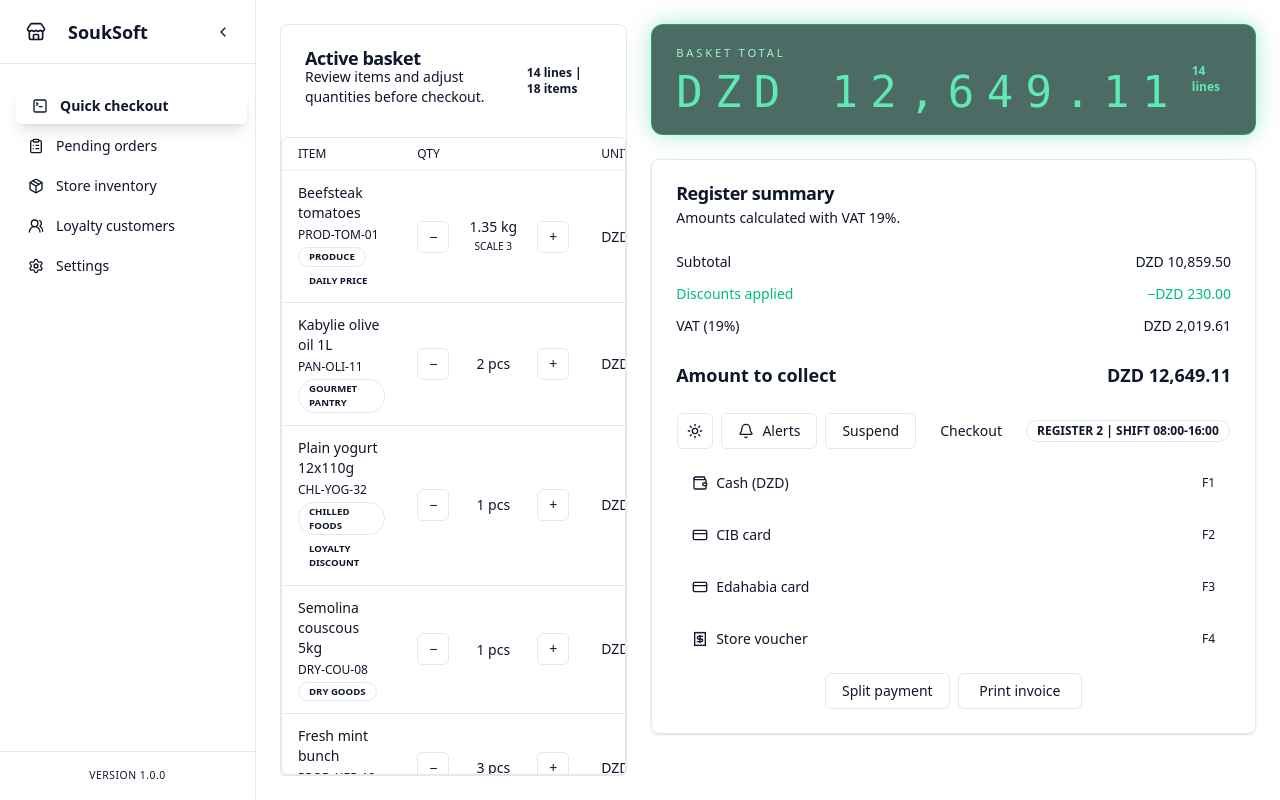
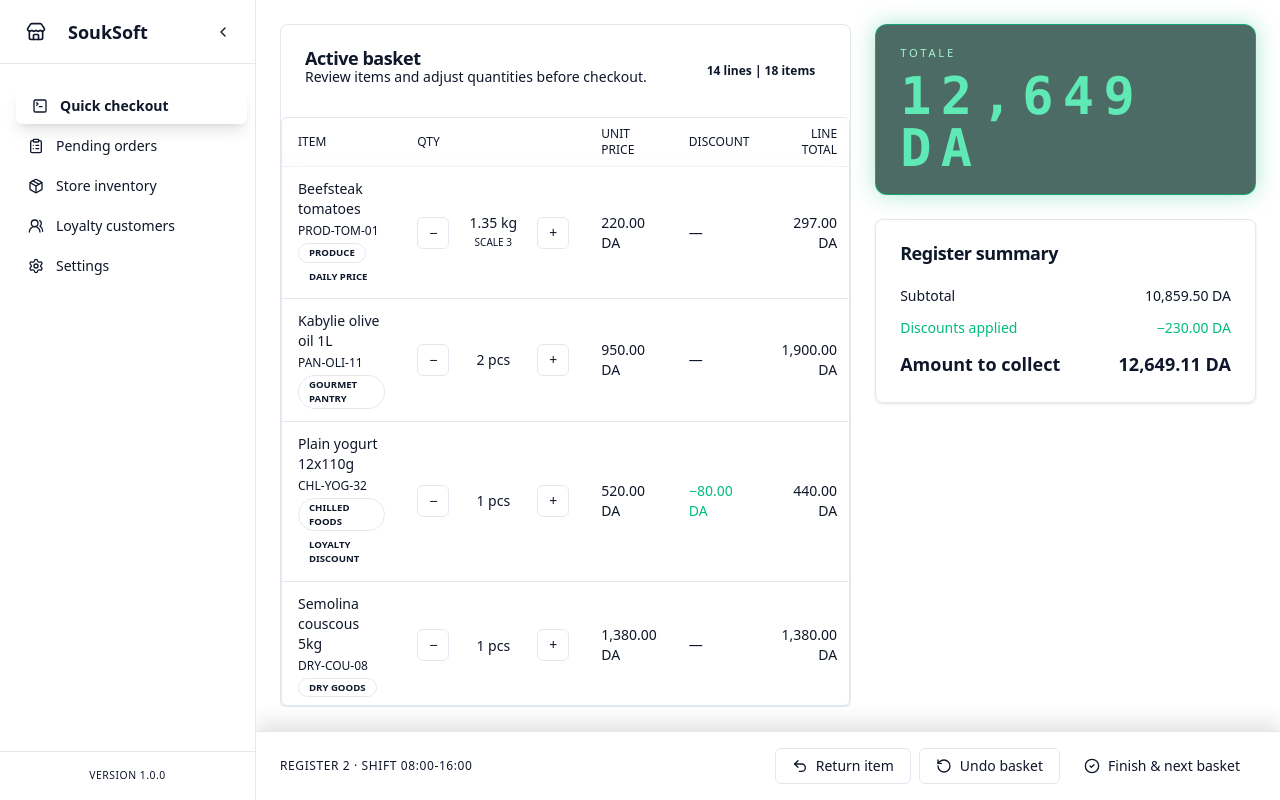
Before and after one commit to faroukchebaiki/SoukSoft, a React (Vite) app: page / in a window 1280 px wide. Built offline with nearby package versions, Linux system fonts and the light colour scheme.

Commit message:
feat: update currency formatting and improve checkout summary display

```diff
--- a/src/App.tsx
+++ b/src/App.tsx
@@ -8,12 +8,10 @@ import {
   inventorySnapshots,
   loyaltyMembers,
   navigation,
-  paymentMethods,
   pendingOrders,
   settingsOptions,
   VAT_RATE,
 } from "@/data/mockData";
-import { formatCurrency } from "@/lib/format";
 import { cn } from "@/lib/utils";
 import type { CheckoutTotals, Section } from "@/types";
 import { LoyaltyCustomers } from "@/pages/LoyaltyCustomers";
@@ -56,10 +54,13 @@ export default function App() {
     };
   }, []);
 
-  const totalDisplayValue = useMemo(
-    () => formatCurrency(totals.total),
-    [totals.total],
-  );
+  const totalDisplayValue = useMemo(() => {
+    const value = new Intl.NumberFormat("en-DZ", {
+      minimumFractionDigits: 0,
+      maximumFractionDigits: 0,
+    }).format(totals.total);
+    return `${value} DA`;
+  }, [totals.total]);
 
   const renderSection = () => {
     switch (activeSection) {
@@ -69,7 +70,6 @@ export default function App() {
             cartItems={cartItems}
             totals={totals}
             totalDisplayValue={totalDisplayValue}
-            paymentMethods={paymentMethods}
           />
         );
       case "Pending orders":
--- a/src/components/CheckoutSummaryPanel.tsx
+++ b/src/components/CheckoutSummaryPanel.tsx
@@ -1,52 +1,32 @@
-import { Bell } from "lucide-react";
-
-import { ThemeToggle } from "@/components/theme-toggle";
-import { Badge } from "@/components/ui/badge";
-import { Button } from "@/components/ui/button";
-import {
-  Card,
-  CardContent,
-  CardDescription,
-  CardFooter,
-  CardHeader,
-  CardTitle,
-} from "@/components/ui/card";
-import { Separator } from "@/components/ui/separator";
-import { VAT_RATE } from "@/data/mockData";
+import { Card, CardContent, CardHeader, CardTitle } from "@/components/ui/card";
 import { formatCurrency } from "@/lib/format";
-import type { CheckoutTotals, PaymentMethod } from "@/types";
+import type { CheckoutTotals } from "@/types";
 
 interface CheckoutSummaryPanelProps {
   totals: CheckoutTotals;
   totalDisplayValue: string;
-  paymentMethods: PaymentMethod[];
 }
 
 export function CheckoutSummaryPanel({
   totals,
   totalDisplayValue,
-  paymentMethods,
 }: CheckoutSummaryPanelProps) {
   return (
     <div className="space-y-6">
-      <div className="flex items-center justify-between rounded-xl border border-emerald-500/70 bg-emerald-950/70 px-6 py-5 text-emerald-300 shadow-[0_0_22px_rgba(16,185,129,0.35)]">
+      <div className="rounded-xl border border-emerald-500/70 bg-emerald-950/70 px-6 py-5 text-emerald-300 shadow-[0_0_22px_rgba(16,185,129,0.35)]">
         <div className="flex flex-col gap-2">
           <span className="text-[0.7rem] font-medium uppercase tracking-[0.25em] text-emerald-200">
-            Basket total
+            Totale
           </span>
-          <span className="font-mono text-4xl tracking-[0.28em] leading-none sm:text-[2.75rem]">
+          <span className="font-mono text-5xl font-bold tracking-[0.18em] leading-none sm:text-[3.25rem]">
             {totalDisplayValue}
           </span>
         </div>
-        <Badge variant="secondary">{totals.lines} lines</Badge>
       </div>
 
       <Card>
         <CardHeader>
           <CardTitle>Register summary</CardTitle>
-          <CardDescription>
-            Amounts calculated with VAT {VAT_RATE * 100}%.
-          </CardDescription>
         </CardHeader>
         <CardContent className="space-y-3 text-sm">
           <div className="flex items-center justify-between">
@@ -59,47 +39,11 @@ export function CheckoutSummaryPanel({
               <span>−{formatCurrency(totals.discounts)}</span>
             </div>
           ) : null}
-          <div className="flex items-center justify-between">
-            <span>VAT ({VAT_RATE * 100}%)</span>
-            <span>{formatCurrency(totals.vat)}</span>
-          </div>
-          <Separator />
           <div className="flex items-center justify-between text-lg font-semibold">
             <span>Amount to collect</span>
             <span>{formatCurrency(totals.total)}</span>
           </div>
         </CardContent>
-        <CardFooter className="flex flex-col gap-4">
-          <div className="flex flex-wrap items-center justify-between gap-2">
-            <div className="flex flex-wrap items-center gap-2">
-              <ThemeToggle />
-              <Button variant="outline" className="gap-2">
-                <Bell className="h-4 w-4" />
-                Alerts
-              </Button>
-              <Button variant="outline">Suspend</Button>
-              <Button>Checkout</Button>
-            </div>
-            <Badge variant="outline" className="hidden uppercase sm:inline-flex">
-              Register 2 | Shift 08:00-16:00
-            </Badge>
-          </div>
-          {paymentMethods.map(({ label, icon: Icon }, index) => (
-            <Button key={label} className="w-full justify-between">
-              <span className="flex items-center gap-2">
-                <Icon className="h-4 w-4" />
-                {label}
-              </span>
-              <span className="text-xs uppercase text-muted-foreground">
-                F{index + 1}
-              </span>
-            </Button>
-          ))}
-          <div className="grid gap-2 sm:grid-cols-2">
-            <Button variant="outline">Split payment</Button>
-            <Button variant="outline">Print invoice</Button>
-          </div>
-        </CardFooter>
       </Card>
     </div>
   );
--- a/src/data/mockData.ts
+++ b/src/data/mockData.ts
@@ -165,7 +165,7 @@ export const cartItems: CartItem[] = [
 ];
 
 export const paymentMethods: PaymentMethod[] = [
-  { label: "Cash (DZD)", icon: Wallet },
+  { label: "Cash (DA)", icon: Wallet },
   { label: "CIB card", icon: CreditCard },
   { label: "Edahabia card", icon: CreditCard },
   { label: "Store voucher", icon: Receipt },
--- a/src/lib/format.ts
+++ b/src/lib/format.ts
@@ -1,11 +1,11 @@
 import type { UnitType } from "@/types";
 
 export function formatCurrency(value: number) {
-  return new Intl.NumberFormat("en-DZ", {
-    style: "currency",
-    currency: "DZD",
+  const formatted = new Intl.NumberFormat("en-DZ", {
     minimumFractionDigits: 2,
+    maximumFractionDigits: 2,
   }).format(value);
+  return `${formatted} DA`;
 }
 
 export function formatQuantity(value: number, unit: UnitType) {
--- a/src/pages/QuickCheckout.tsx
+++ b/src/pages/QuickCheckout.tsx
@@ -1,3 +1,5 @@
+import { CheckCircle2, Edit2, RotateCcw, Trash2, Undo2 } from "lucide-react";
+
 import { CheckoutSummaryPanel } from "@/components/CheckoutSummaryPanel";
 import { Button } from "@/components/ui/button";
 import {
@@ -9,25 +11,24 @@ import {
 } from "@/components/ui/card";
 import { Badge } from "@/components/ui/badge";
 import { formatCurrency, formatQuantity } from "@/lib/format";
-import type { CartItem, CheckoutTotals, PaymentMethod } from "@/types";
+import type { CartItem, CheckoutTotals } from "@/types";
 
 interface QuickCheckoutProps {
   cartItems: CartItem[];
   totals: CheckoutTotals;
   totalDisplayValue: string;
-  paymentMethods: PaymentMethod[];
 }
 
 export function QuickCheckout({
   cartItems,
   totals,
   totalDisplayValue,
-  paymentMethods,
 }: QuickCheckoutProps) {
   return (
-    <main className="grid h-full min-h-0 flex-1 gap-6 overflow-hidden px-6 py-6 lg:grid-cols-[3fr_2fr]">
-      <section className="flex h-full min-h-0 flex-col overflow-hidden">
-        <Card className="flex h-full min-h-0 flex-col">
+    <div className="flex h-full flex-col">
+      <main className="grid flex-1 gap-6 overflow-hidden px-6 py-6 lg:grid-cols-[3fr_2fr]">
+        <section className="flex h-full min-h-0 flex-col overflow-hidden">
+          <Card className="flex h-full min-h-0 flex-col">
           <CardHeader className="flex flex-col gap-2 sm:flex-row sm:items-center sm:justify-between">
             <div>
               <CardTitle>Active basket</CardTitle>
@@ -49,6 +50,7 @@ export function QuickCheckout({
                     <th className="px-4 py-2 font-medium">Unit price</th>
                     <th className="px-4 py-2 font-medium">Discount</th>
                     <th className="px-4 py-2 font-medium text-right">Line total</th>
+                    <th className="px-4 py-2 font-medium text-right">Actions</th>
                   </tr>
                 </thead>
                 <tbody className="divide-y divide-border bg-background">
@@ -114,6 +116,26 @@ export function QuickCheckout({
                         <td className="px-4 py-3 text-right font-medium">
                           {formatCurrency(lineTotal)}
                         </td>
+                        <td className="px-4 py-3">
+                          <div className="flex justify-end gap-2">
+                            <Button
+                              variant="outline"
+                              size="icon"
+                              className="h-8 w-8"
+                              aria-label={`Edit ${item.name}`}
+                            >
+                              <Edit2 className="h-4 w-4" />
+                            </Button>
+                            <Button
+                              variant="destructive"
+                              size="icon"
+                              className="h-8 w-8"
+                              aria-label={`Delete ${item.name}`}
+                            >
+                              <Trash2 className="h-4 w-4" />
+                            </Button>
+                          </div>
+                        </td>
                       </tr>
                     );
                   })}
@@ -124,13 +146,31 @@ export function QuickCheckout({
         </Card>
       </section>
 
-      <aside className="h-full">
-        <CheckoutSummaryPanel
-          totals={totals}
-          totalDisplayValue={totalDisplayValue}
-          paymentMethods={paymentMethods}
-        />
-      </aside>
-    </main>
+        <aside className="h-full">
+          <CheckoutSummaryPanel totals={totals} totalDisplayValue={totalDisplayValue} />
+        </aside>
+      </main>
+      <footer className="border-t bg-card/80 px-6 py-4 shadow-[0_-8px_20px_rgba(0,0,0,0.12)] backdrop-blur supports-[backdrop-filter]:bg-card/60">
+        <div className="flex flex-wrap items-center justify-between gap-3">
+          <div className="text-xs uppercase tracking-wider text-muted-foreground">
+            Register 2 · Shift 08:00-16:00
+          </div>
+          <div className="flex flex-wrap gap-2">
+            <Button variant="outline" className="gap-2">
+              <Undo2 className="h-4 w-4" />
+              Return item
+            </Button>
+            <Button variant="outline" className="gap-2 border-destructive/60 text-destructive">
+              <RotateCcw className="h-4 w-4" />
+              Undo basket
+            </Button>
+            <Button className="gap-2">
+              <CheckCircle2 className="h-4 w-4" />
+              Finish & next basket
+            </Button>
+          </div>
+        </div>
+      </footer>
+    </div>
   );
 }
--- a/src/styles.css
+++ b/src/styles.css
@@ -10,6 +10,31 @@
     color: hsl(var(--foreground));
     -webkit-font-smoothing: antialiased;
     -moz-osx-font-smoothing: grayscale;
+  }
+
+  * {
+    scrollbar-color: hsl(var(--primary)) hsl(var(--muted));
+    scrollbar-width: thin;
+  }
+
+  *::-webkit-scrollbar {
+    width: 10px;
+    height: 10px;
+  }
+
+  *::-webkit-scrollbar-track {
+    background-color: hsl(var(--muted));
+    border-radius: 9999px;
+  }
+
+  *::-webkit-scrollbar-thumb {
+    background-color: hsl(var(--primary));
+    border-radius: 9999px;
+    border: 2px solid hsl(var(--muted));
+  }
+
+  *::-webkit-scrollbar-thumb:hover {
+    background-color: hsl(var(--primary) / 0.85);
   }
 
   :root {
```
